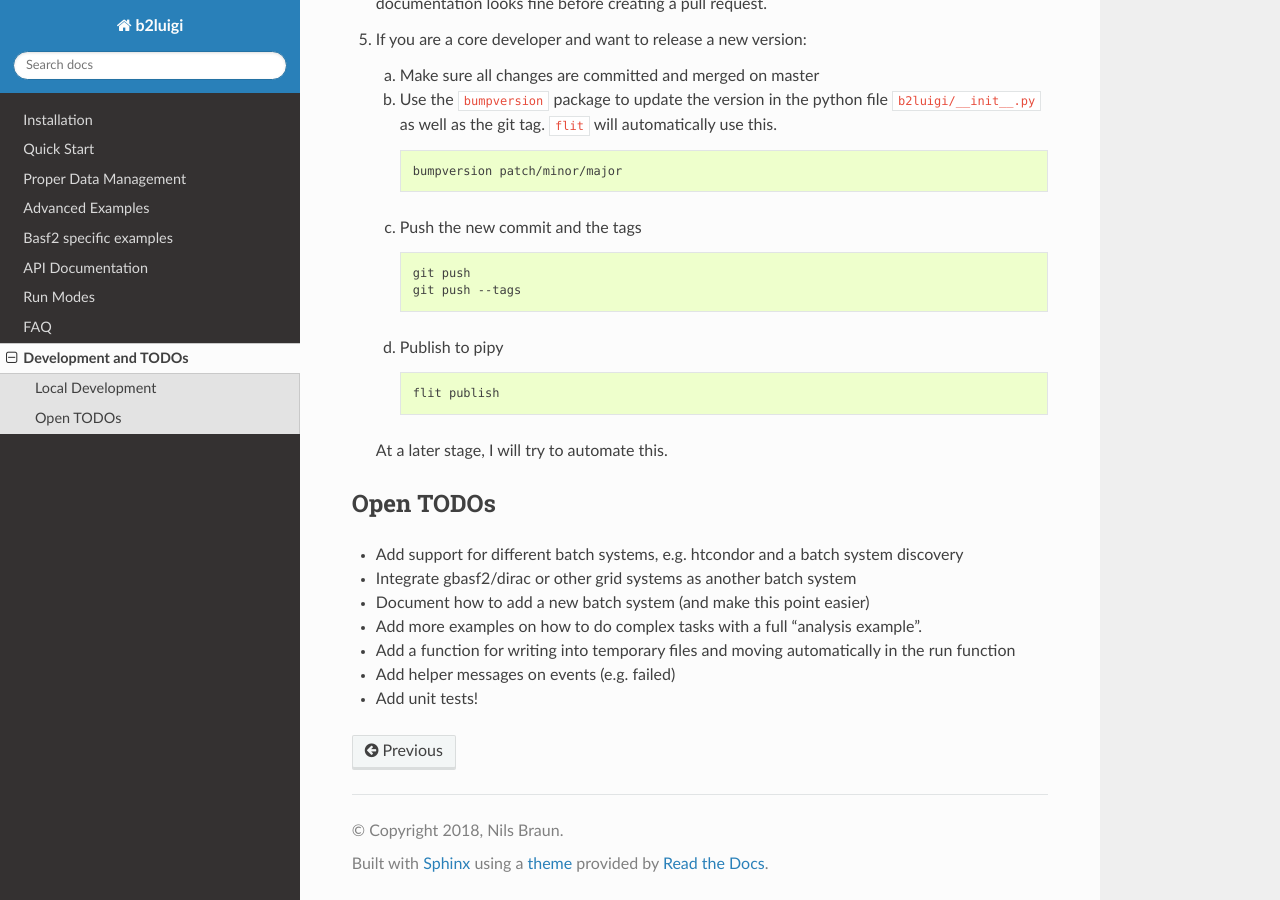
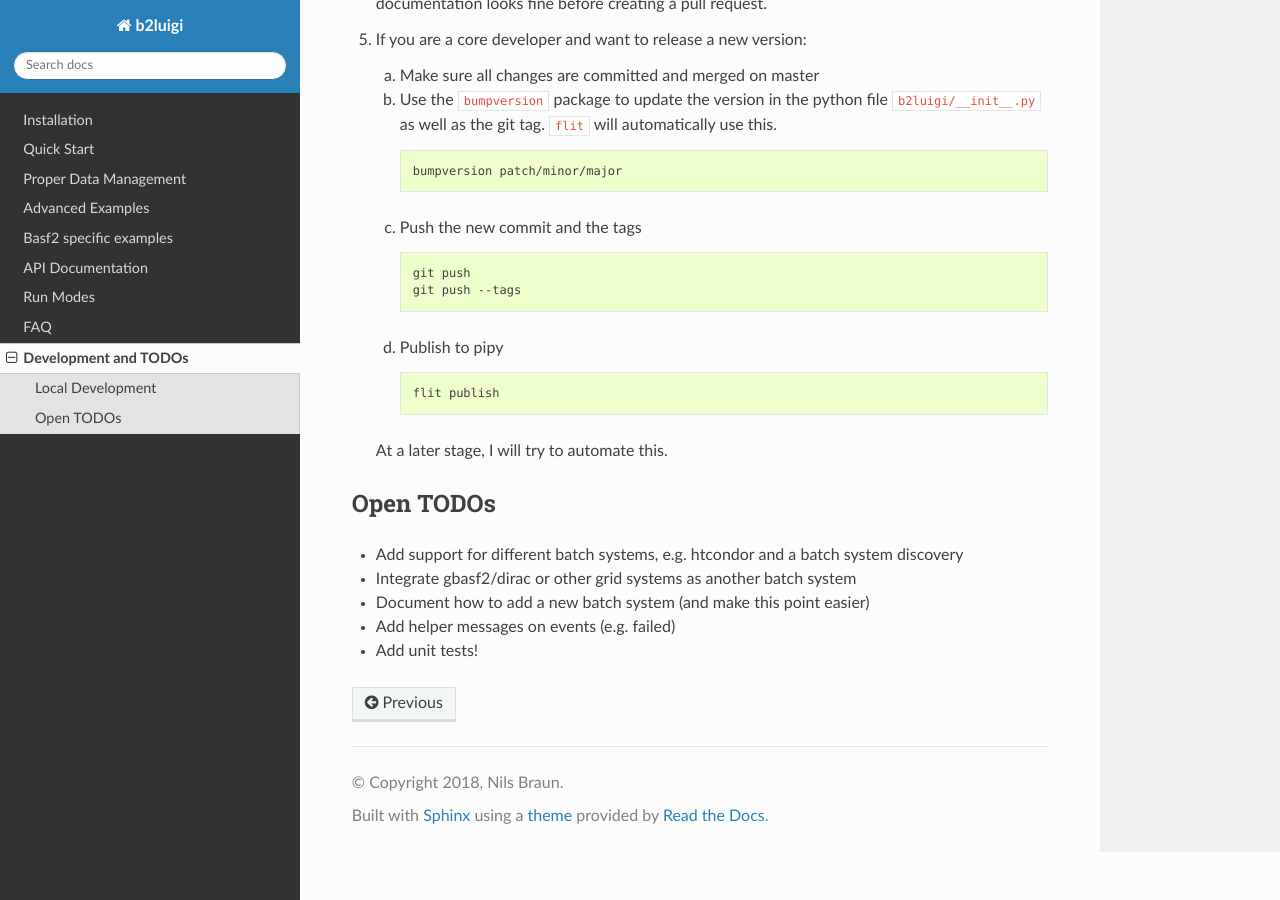
Before and after one commit to nils-braun/b2luigi, a Sphinx documentation site: the page built from docs/advanced/development.rst, in a window 1280 px wide and 900 px high, scrolled down 1015 px. Built offline with Sphinx 7.4.7 and the Read the Docs theme 2.0.0, drawn with Linux system fonts in a browser that asks for light colours.

Commit message:
Removed two fixed todos

```diff
--- a/docs/advanced/development.rst
+++ b/docs/advanced/development.rst
@@ -85,8 +85,6 @@ Open TODOs
 * Add support for different batch systems, e.g. htcondor and a batch system discovery
 * Integrate gbasf2/dirac or other grid systems as another batch system
 * Document how to add a new batch system (and make this point easier)
-* Add more examples on how to do complex tasks with a full "analysis example".
-* Add a function for writing into temporary files and moving automatically in the run function
 * Add helper messages on events (e.g. failed)
 * Add unit tests!
 
```
